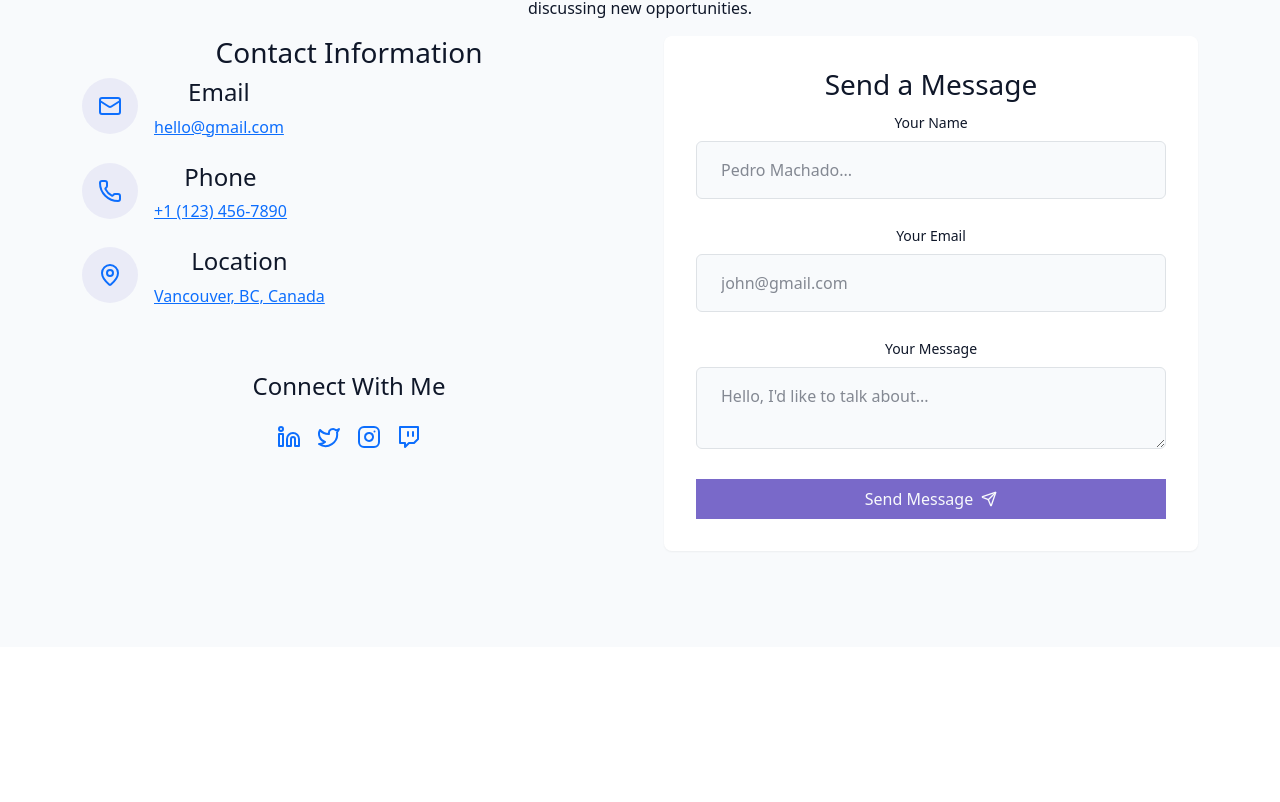
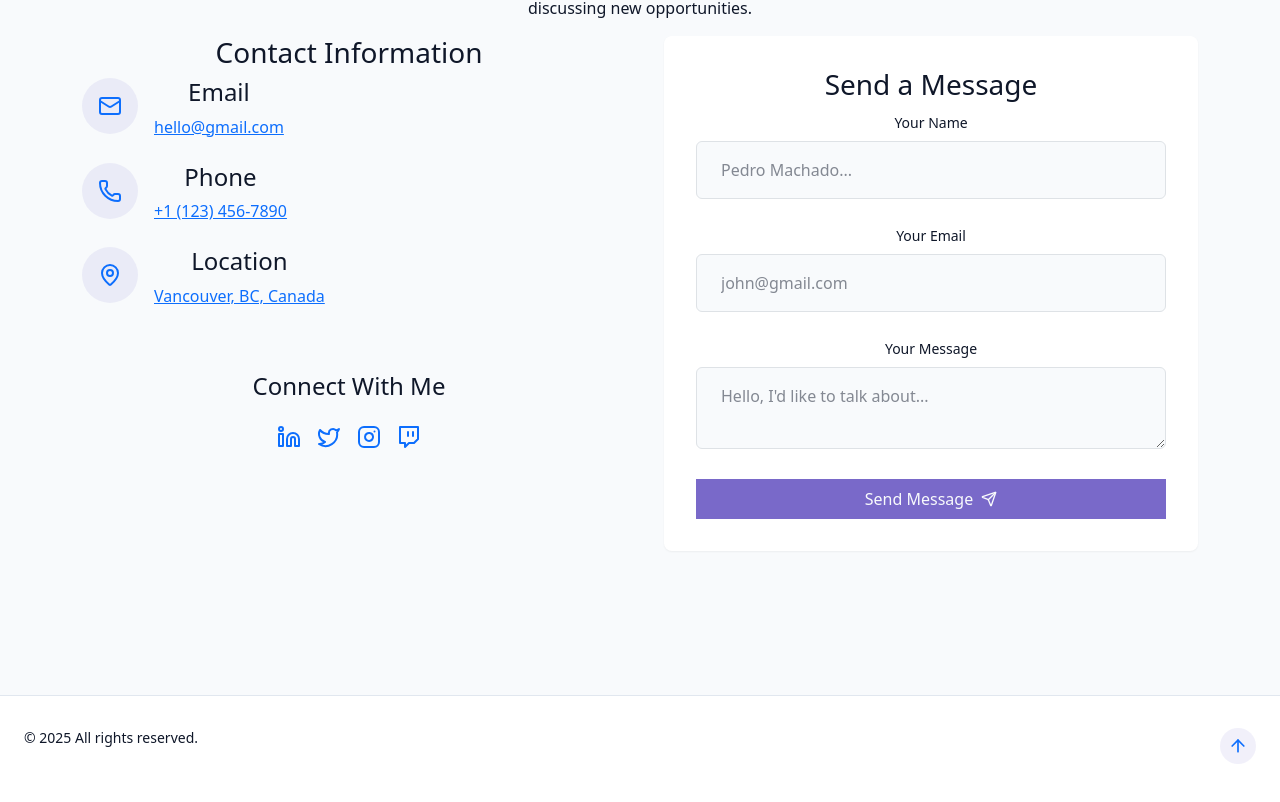
Before and after one commit to pshegde123/portfolio25, a React (Vite) app: page / in a window 1280 px wide. Shown: the part 3707-4509 px from the top of the page. Before the commit the page ends 4354 px from the top, so only its background shows below. Built offline with nearby package versions, Linux system fonts and the light colour scheme; a web font is replaced by a local one.

Commit message:
added footer page first draft

```diff
--- /dev/null
+++ b/src/components/Footer.jsx
@@ -0,0 +1,20 @@
+import { ArrowUp } from "lucide-react";
+
+const Footer = () => {
+    return (
+        <footer className="py-12 px-4 bg-card relative border-t border-border mt-12 pt-8 flex flex-wrap justify-between items-center">
+            {" "}
+            <p className="text-sm text-muted-foreground">
+                {" "}
+                &copy; {new Date().getFullYear()} All rights reserved.
+            </p>
+            <a
+                href="#hero"
+                className="p-2 rounded-full bg-primary/10 hover:bg-primary/20 text-primary transition-colors"
+            >
+                <ArrowUp size={20} />
+            </a>
+        </footer>
+    );
+};
+export default Footer;
--- a/src/pages/Home.jsx
+++ b/src/pages/Home.jsx
@@ -6,6 +6,8 @@
 import { SkillsSection } from "../components/SkillSection"
 import { StarBackground } from "../components/StarBackground"
 import { ThemeToggle } from "../components/ThemeToggle"
+import Footer from "../components/Footer"
+
 
 const Home = () => {
     return (
@@ -28,6 +30,7 @@
             </main>
 
             {/* Footer */}
+            <Footer />
 
         </div>
     )
```
